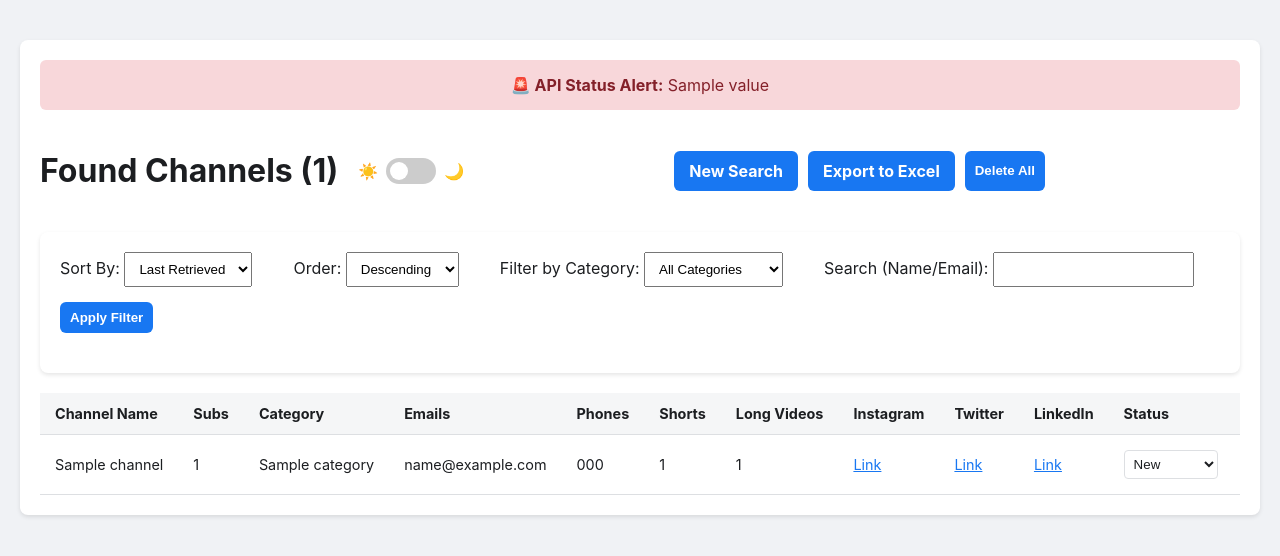
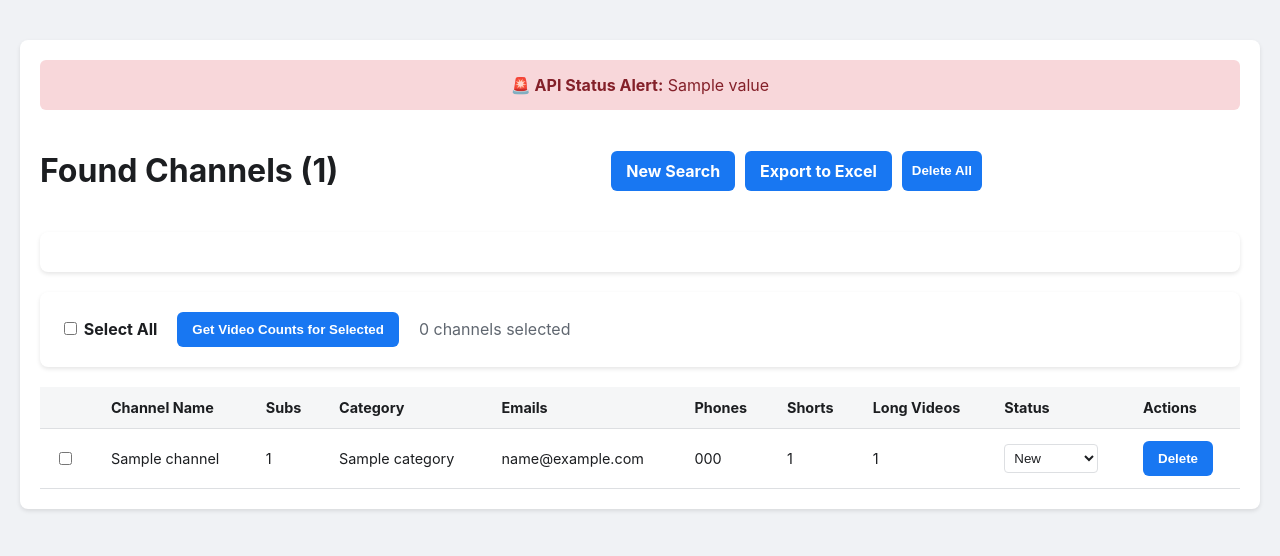
Before and after one commit to SCHANDAN996/youtubers-data, a Flask app: page /results in a window 1280 px wide. Shown: the top 556 px of the page. Run offline with Flask 3, Linux system fonts and the light colour scheme; a database or web service that is not in the repository returns one stand-in record (values such as "Sample title"); some libraries are stand-ins or nearby versions.

Commit message:
Update results.html

```diff
--- a/app/templates/results.html
+++ b/app/templates/results.html
@@ -19,15 +19,7 @@
                 <div class="top-controls">
                     <div class="title-group">
                         <h1>Found Channels ({{ channel_count }})</h1>
-                        <div class="theme-switch-wrapper">
-                            <span style="color: var(--label-color);">☀️</span>
-                            <label class="theme-switch" for="theme-toggle">
-                                <input type="checkbox" id="theme-toggle" />
-                                <div class="slider"></div>
-                            </label>
-                            <span style="color: var(--label-color);">🌙</span>
                         </div>
-                    </div>
                     <div style="display: flex; gap: 10px; margin-left: auto;">
                         <a href="{{ url_for('main.index') }}" class="button-link">New Search</a>
                         <a href="{{ url_for('main.download') }}" class="button-link">Export to Excel</a>
@@ -44,48 +36,22 @@
                 {% endwith %}
 
                 <div class="panel" style="margin-bottom: 20px;">
-                    <form id="filterSortForm" action="{{ url_for('main.results') }}" method="get">
-                        <div class="top-controls">
-                            <div>
-                                <label for="sort_by">Sort By:</label>
-                                <select id="sort_by" name="sort_by" onchange="this.form.submit()">
-                                    <option value="retrieved_at" {% if current_sort_by == 'retrieved_at' %}selected{% endif %}>Last Retrieved</option>
-                                    <option value="subscriber_count" {% if current_sort_by == 'subscriber_count' %}selected{% endif %}>Subscribers</option>
-                                    <option value="category" {% if current_sort_by == 'category' %}selected{% endif %}>Category</option>
-                                    <option value="short_videos_count" {% if current_sort_by == 'short_videos_count' %}selected{% endif %}>Shorts Count</option>
-                                </select>
-                            </div>
-                            <div>
-                                <label for="sort_order">Order:</label>
-                                <select id="sort_order" name="sort_order" onchange="this.form.submit()">
-                                    <option value="DESC" {% if current_sort_order == 'DESC' %}selected{% endif %}>Descending</option>
-                                    <option value="ASC" {% if current_sort_order == 'ASC' %}selected{% endif %}>Ascending</option>
-                                </select>
-                            </div>
-                            <div>
-                                <label for="category_filter">Filter by Category:</label>
-                                <select id="category_filter" name="category_filter" onchange="this.form.submit()">
-                                    <option value="">All Categories</option>
-                                    {% for cat in all_categories %}
-                                    <option value="{{ cat }}" {% if current_filter_category == cat %}selected{% endif %}>{{ cat }}</option>
-                                    {% endfor %}
-                                </select>
-                            </div>
-                            <div>
-                                <label for="query">Search (Name/Email):</label>
-                                <input type="text" id="query" name="query" value="{{ current_search_query }}" onkeyup="submitFilterDelayed()">
-                            </div>
-                            <div>
-                                <button type="submit">Apply Filter</button>
-                            </div>
-                        </div>
-                    </form>
+                    </div>
+
+                <div class="panel" style="margin-bottom: 20px; display: flex; align-items: center; gap: 20px;">
+                    <label style="font-weight: bold;">
+                        <input type="checkbox" id="selectAllCheckbox"> Select All
+                    </label>
+                    <button id="updateCountsBtn" class="button-link">Get Video Counts for Selected</button>
+                    <span id="selectionCounter" style="color: var(--label-color);">0 channels selected</span>
                 </div>
+
 
                 <div class="table-container">
                     <table>
                         <thead>
                             <tr>
+                                <th></th>
                                 <th>Channel Name</th>
                                 <th>Subs</th>
                                 <th>Category</th>
@@ -93,9 +59,6 @@
                                 <th>Phones</th>
                                 <th>Shorts</th>
                                 <th>Long Videos</th>
-                                <th>Instagram</th>
-                                <th>Twitter</th>
-                                <th>LinkedIn</th>
                                 <th>Status</th>
                                 <th>Actions</th>
                             </tr>
@@ -103,28 +66,14 @@
                         <tbody>
                             {% for channel in channels %}
                             <tr data-channel-id="{{ channel[0] }}">
+                                <td><input type="checkbox" class="channel-checkbox" value="{{ channel[0] }}"></td>
                                 <td>{{ channel[1] }}</td>
                                 <td>{{ channel[2] }}</td>
                                 <td>{{ channel[3] }}</td>
                                 <td>{{ channel[4] }}</td>
                                 <td>{{ channel[5] }}</td>
-                                <td>{{ channel[10] }}</td>
-                                <td>{{ channel[11] }}</td>
-                                <td>
-                                    {% if channel[6] %}
-                                    <a href="{{ channel[6] }}" target="_blank" class="social-link">Link</a>
-                                    {% else %}N/A{% endif %}
-                                </td>
-                                <td>
-                                    {% if channel[7] %}
-                                    <a href="{{ channel[7] }}" target="_blank" class="social-link">Link</a>
-                                    {% else %}N/A{% endif %}
-                                </td>
-                                <td>
-                                    {% if channel[8] %}
-                                    <a href="{{ channel[8] }}" target="_blank" class="social-link">Link</a>
-                                    {% else %}N/A{% endif %}
-                                </td>
+                                <td>{{ channel[10] if channel[10] is not none else 'N/A' }}</td>
+                                <td>{{ channel[11] if channel[11] is not none else 'N/A' }}</td>
                                 <td>
                                     <select class="status-select" onchange="updateStatus(this)">
                                         <option value="New" {% if channel[9] == 'New' %}selected{% endif %}>New</option>
@@ -140,7 +89,7 @@
                             </tr>
                             {% else %}
                             <tr>
-                                <td colspan="12" style="text-align: center;">No data found. Start a new search!</td>
+                                <td colspan="10" style="text-align: center;">No data found. Start a new search!</td>
                             </tr>
                             {% endfor %}
                         </tbody>
@@ -150,79 +99,77 @@
         </div>
 
         <script>
-            const themeToggle = document.getElementById('theme-toggle');
-            const currentTheme = localStorage.getItem('theme');
+            // ... (purana script waisa hi rahega) ...
+            function confirmDelete(type, channelId = null) { /* ... */ }
+            function updateStatus(selectElement) { /* ... */ }
 
-            if (currentTheme) {
-                document.documentElement.setAttribute('data-theme', currentTheme);
-                if (currentTheme === 'dark') {
-                    themeToggle.checked = true;
+            // SUDHAR: Naya JavaScript code
+            document.addEventListener('DOMContentLoaded', function() {
+                const selectAllCheckbox = document.getElementById('selectAllCheckbox');
+                const channelCheckboxes = document.querySelectorAll('.channel-checkbox');
+                const updateBtn = document.getElementById('updateCountsBtn');
+                const selectionCounter = document.getElementById('selectionCounter');
+
+                function updateSelectionCount() {
+                    const selectedCount = document.querySelectorAll('.channel-checkbox:checked').length;
+                    selectionCounter.textContent = `${selectedCount} channels selected`;
                 }
-            }
 
-            themeToggle.addEventListener('change', function() {
-                if (this.checked) {
-                    document.documentElement.setAttribute('data-theme', 'dark');
-                    localStorage.setItem('theme', 'dark');
-                } else {
-                    document.documentElement.setAttribute('data-theme', 'light');
-                    localStorage.setItem('theme', 'light');
-                }
-            });
+                selectAllCheckbox.addEventListener('change', function() {
+                    channelCheckboxes.forEach(checkbox => {
+                        checkbox.checked = this.checked;
+                    });
+                    updateSelectionCount();
+                });
 
-            let filterTimeout;
-            function submitFilterDelayed() {
-                clearTimeout(filterTimeout);
-                filterTimeout = setTimeout(() => {
-                    document.getElementById('filterSortForm').submit();
-                }, 500);
-            }
+                channelCheckboxes.forEach(checkbox => {
+                    checkbox.addEventListener('change', updateSelectionCount);
+                });
 
-            function updateStatus(selectElement) {
-                const row = selectElement.closest('tr');
-                fetch("{{ url_for('main.update_status') }}", {
-                    method: 'POST',
-                    headers: { 'Content-Type': 'application/json' },
-                    body: JSON.stringify({
-                        channel_id: row.dataset.channelId,
-                        status: selectElement.value
-                    }),
-                }).then(response => response.json()).then(data => {
-                    if (data.success) {
-                        row.style.transition = 'background-color 0.5s';
-                        row.style.backgroundColor = '#2b4530';
-                        setTimeout(() => {
-                            row.style.backgroundColor = '';
-                        }, 1500);
-                    } else {
-                        alert('Status update failed');
+                updateBtn.addEventListener('click', function() {
+                    const selectedIds = Array.from(document.querySelectorAll('.channel-checkbox:checked'))
+                                           .map(cb => cb.value);
+
+                    if (selectedIds.length === 0) {
+                        alert('Please select at least one channel to update.');
+                        return;
                     }
-                }).catch(error => {
-                    console.error('Error:', error);
-                    alert('An error occurred.');
-                });
-            }
 
-            function confirmDelete(type, channelId = null) {
-                const message = type === 'all'
-                    ? "Are you sure you want to delete ALL channels? This cannot be undone."
-                    : "Are you sure you want to delete this channel?";
+                    if (!confirm(`Are you sure you want to get video counts for ${selectedIds.length} channels? This will use your API quota.`)) {
+                        return;
+                    }
 
-                if (confirm(message)) {
-                    let payload = { type: type, channel_id: channelId };
-                    fetch("{{ url_for('main.delete') }}", {
+                    // Button ko disable karein aur text badlein
+                    updateBtn.disabled = true;
+                    updateBtn.textContent = 'Starting Update...';
+
+                    fetch("{{ url_for('main.update_video_counts') }}", {
                         method: 'POST',
                         headers: { 'Content-Type': 'application/json' },
-                        body: JSON.stringify(payload),
-                    }).then(response => response.json()).then(data => {
+                        body: JSON.stringify({ channel_ids: selectedIds })
+                    })
+                    .then(response => response.json())
+                    .then(data => {
                         if (data.success) {
+                            // Safalta par, page ko reload karein taaki flash message dikhe
                             window.location.reload();
                         } else {
-                            alert('Deletion failed!');
+                            alert('Failed to start update job: ' + data.message);
+                            updateBtn.disabled = false;
+                            updateBtn.textContent = 'Get Video Counts for Selected';
                         }
-                    }).catch(error => console.error('Error:', error));
-                }
-            }
+                    })
+                    .catch(error => {
+                        console.error('Error:', error);
+                        alert('An error occurred while starting the update.');
+                        updateBtn.disabled = false;
+                        updateBtn.textContent = 'Get Video Counts for Selected';
+                    });
+                });
+
+                // Initial count set karein
+                updateSelectionCount();
+            });
         </script>
     </body>
 </html>
```
